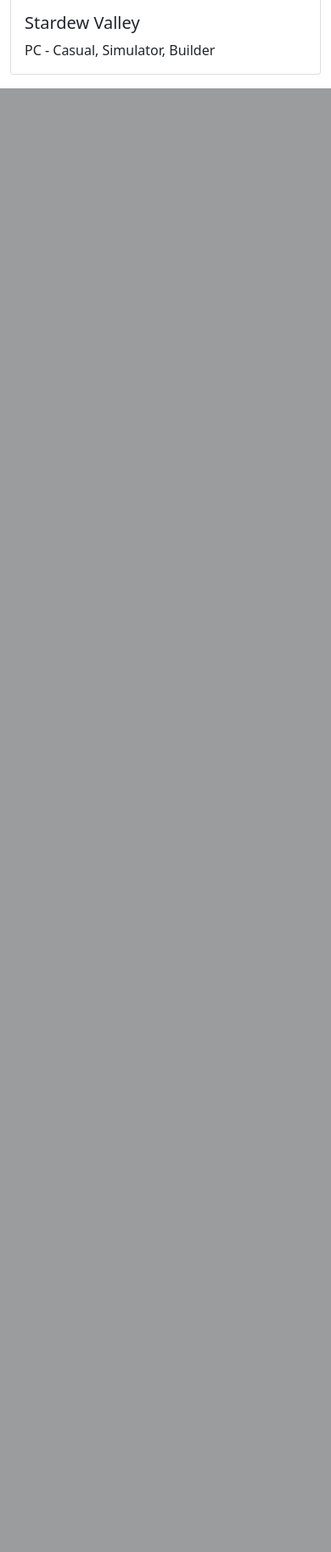
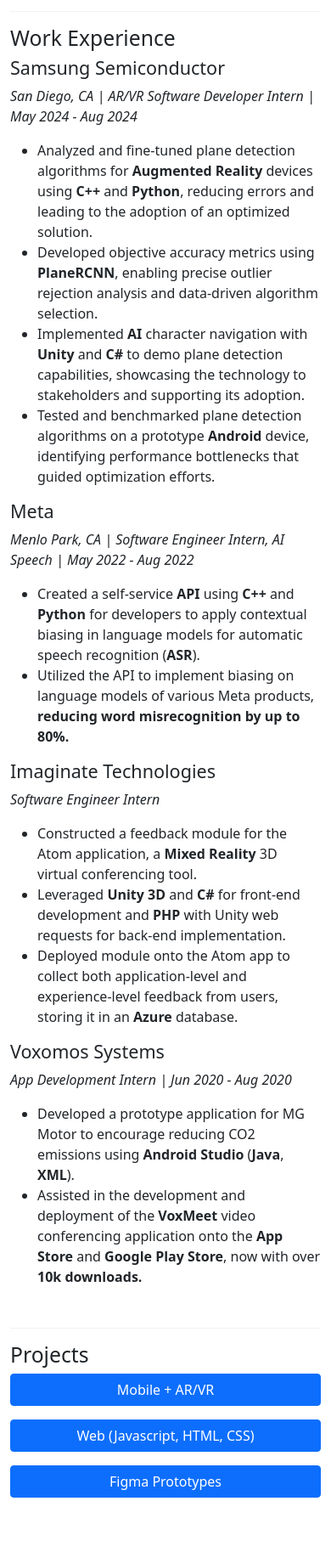
Before and after one commit to supersid2001/sidsnewportfolio, a Flask app: page / in a window 390 px wide. Shown: the part 818-2645 px from the top of the page at 85% size. Before the commit the page ends 922 px from the top, so only its background shows below. Run offline with Flask 3, Linux system fonts and the light colour scheme.

Commit message:
Added portfolio data

```diff
--- a/server.py
+++ b/server.py
@@ -1,165 +1,109 @@
-from flask import Flask, render_template, request, redirect, url_for, jsonify
-import json
+from flask import Flask, render_template, request, jsonify, redirect, url_for
 
 app = Flask(__name__)
 
-# Game data
-data = {
+# Sample data for Mobile + AR/VR projects
+mobile_ar_vr_projects = {
     "1": {
         "id": "1",
-        "Name": "Blade and Sorcery",
-	    "Platform": "VR",
-        "image": "https://cdn.akamai.steamstatic.com/steam/apps/629730/header.jpg?t=1701774481",
-	    "Genres": ["Action", "Fantasy"],
-	    "Release_Date": 2018,
-        "Summary": "Blade and Sorcery is a VR medieval fantasy game known for its realistic physics-based combat system. Players can engage in close combat, archery, and magic to fight enemies in a sandbox environment. The game emphasizes player skill and physical movement, offering a variety of weapons and magical abilities to experiment with in immersive, detailed settings.",
-	    "IGN_Score": 8.6,
-	    "Steam_Score": 10,
-	    "Purchase_Link": "https://store.steampowered.com/app/629730/Blade_and_Sorcery/",
-	    "Similar_Game_ids": [2]
-
+        "Name": "Quest2Learn",
+        "Platform": "Mobile, AR",
+        "image": "Q2L.JPG",
+        "Summary": "A collaborative AR educational app developed with JHU students to enhance STEM learning through interactive lab science modules, winning the 2021 DELTA Award.",
+        "Technologies": ["Unity", "C#", "Vuforia"],
+        "Link": "https://www.youtube.com/watch?v=X1B1jnD45sY"
     },
     "2": {
         "id": "2",
-        "Name": "Batman: Arkham Knight",
-	    "Platform": "PC",
-        "image": "https://cdn.akamai.steamstatic.com/steam/apps/208650/header.jpg?t=1702934528",
-	    "Genres": ["Action", "Superhero"],
-	    "Release_Date": 2015,
-        "Summary": "Batman™: Arkham Knight brings the award-winning Arkham trilogy from Rocksteady Studios to its epic conclusion. Developed exclusively for New-Gen platforms, Batman: Arkham Knight introduces Rocksteady's uniquely designed version of the Batmobile. The highly anticipated addition of this legendary vehicle, combined with the acclaimed gameplay of the Arkham series, offers gamers the ultimate and complete Batman experience as they tear through the streets and soar across the skyline of the entirety of Gotham City. In this explosive finale, Batman faces the ultimate threat against the city that he is sworn to protect, as Scarecrow returns to unite the super criminals of Gotham and destroy the Batman forever.",
-	    "IGN_Score": 9.0,
-	    "Steam_Score": 9.5,
-	    "Purchase_Link": "https://store.steampowered.com/app/208650/Batman_Arkham_Knight/",
-	    "Similar_Game_ids": [1]
+        "Name": "VirtuaLP",
+        "Platform": "VR",
+        "image": "VirtuaLP.png",
+        "Summary": "A VR training system for pediatric lumbar puncture, offering realistic simulations and real-time feedback to improve medical training and procedural accuracy.",
+        "Technologies": ["Unity", "C#", "Meta Quest"],
+        "Link": "https://youtu.be/UOHfeDaq1sc"
+    }
+}
+
+# Sample data for Web projects
+web_projects = {
+    "1": {
+        "id": "1",
+        "Name": "Wonderful Workouts",
+        "Platform": "Web",
+        "image": "Wonderful_Workouts.png",
+        "Summary": "A small webpage where users get to build their own workout routine and learn new exercises! Built as a final team project UI Design @ Columbia University.",
+        "Technologies": ["HTML", "CSS", "JavaScript"],
+        "Repo": "https://github.com/supersid2001/Group-2-UI-Design",
+        "Link": "https://youtu.be/O4Ypz9iSheA"
+    },
+    "2": {
+        "id": "2",
+        "Name": "Video Game Ratings Site",
+        "Platform": "Web",
+        "image": "Movie_App.png",
+        "Summary": "A simple webpage where users can browse and add new video games. Built as my midterm project UI Design @ Columbia University.",
+        "Technologies": ["HTML", "CSS", "JavaScript"],
+        "Repo": "https://github.com/supersid2001/Games-Repo",
+        "Link": "https://youtu.be/YCXrkhMa2QA"
     },
     "3": {
-        "id": "3",
-        "Name": "Stardew Valley",
-	    "Platform": "PC",
-        "image": "https://cdn.akamai.steamstatic.com/steam/apps/413150/header.jpg?t=1666917466",
-	    "Genres": ["Casual", "Simulator", "Builder"],
-	    "Release_Date": 2016,
-        "Summary": "You've inherited your grandfather's old farm plot in Stardew Valley. Armed with hand-me-down tools and a few coins, you set out to begin your new life. Can you learn to live off the land and turn these overgrown fields into a thriving home? It won't be easy. Ever since Joja Corporation came to town, the old ways of life have all but disappeared. The community center, once the town's most vibrant hub of activity, now lies in shambles. But the valley seems full of opportunity. With a little dedication, you might just be the one to restore Stardew Valley to greatness!",
-	    "IGN_Score": 9.5,
-	    "Steam_Score": 9.7,
-	    "Purchase_Link": "https://store.steampowered.com/app/413150/Stardew_Valley/",
-	    "Similar_Game_ids": [4]
+        "id": "2",
+        "Name": "Notest",
+        "Platform": "Web",
+        "image": "Notest.png",
+        "Summary": "Notests is a collaborative project with two other JHU students, enhancing e-learning through structured study plans, community sharing, and AI-driven question generation for seamless self-testing.",
+        "Technologies": ["React.js", "Next.js", "MongoDB"],
+        "Repo": "https://github.com/robertzhidealx/notest",
+        "Link": "https://youtu.be/VEOxllDq3tE"
+    }
+}
+
+# Sample data for Figma prototypes
+figma_projects = {
+    "1": {
+        "id": "1",
+        "Name": "Task management application",
+        "Platform": "Figma",
+        "image": "Task_Figma.png",
+        "Summary": "A task management figma project along with a video prototype with personas . Made for the Human-Computer Interaction class @ JHU. ",
+        "Technologies": ["HTML", "CSS", "JavaScript"],
+        "Link": "https://www.youtube.com/watch?v=5DMYFZ9N028",
+        "Repo": "https://www.figma.com/design/JBmOtQ0PwSdk8q7U78l3ZV/HCI-Project-1%3A-Group-3?node-id=0-1&t=inpDTKRi9rkxbG6P-1"
     },
-    "4": {
-        "id": "4",
-        "Name": "House Flipper",
-	    "Platform": "PC",
-        "image": "https://cdn.akamai.steamstatic.com/steam/apps/613100/header.jpg?t=1708006378",
-	    "Genres": ["Casual", "Builder"],
-	    "Release_Date": 2017,
-        "Summary": "House Flipper is a unique chance to become a one-man renovation crew. Buy, repair and remodel devastated houses. Give them a second life and sell them at a profit!",
-	    "IGN_Score": 8.5,
-	    "Steam_Score": 9.6,
-	    "Purchase_Link": "https://store.steampowered.com/app/613100/House_Flipper/",
-	    "Similar_Game_ids": [3]
-    },
-    "5": {
-        "id": "5",
-        "Name": "Batman: Arkham City",
-	    "Platform": "PC",
-        "image": "https://cdn.akamai.steamstatic.com/steam/apps/200260/header.jpg?t=1702934622",
-	    "Genres": ["Action", "Superhero"],
-	    "Release_Date": 2012,
-        "Summary": "Batman: Arkham City builds upon the intense, atmospheric foundation of Batman: Arkham Asylum, sending players flying through the expansive Arkham City - five times larger than the game world in Batman: Arkham Asylum - the new maximum security home for all of Gotham City's thugs, gangsters and insane criminal masterminds. Featuring an incredible Rogues Gallery of Gotham City's most dangerous criminals including Catwoman, The Joker, The Riddler, Two-Face, Harley Quinn, The Penguin, Mr. Freeze and many others, the game allows players to genuinely experience what it feels like to be The Dark Knight delivering justice on the streets of Gotham City.",
-	    "IGN_Score": 9.5,
-	    "Steam_Score": 9.5,
-	    "Purchase_Link": "https://store.steampowered.com/app/200260/Batman_Arkham_City__Game_of_the_Year_Edition/",
-	    "Similar_Game_ids": [2, 1]
+    "2": {
+        "id": "2",
+        "Name": "Quest2Learn mobile app prototype",
+        "Platform": "Web",
+        "image": "Q2L_Figma.png",
+        "Summary": "Initial Figma prototype showcasing UI for the Quest2Learn educational mobile application.",
+        "Technologies": ["HTML", "CSS", "JavaScript"],
+        "Repo": "https://www.figma.com/design/DZlLZPgvzEGFJkk3krRdnz/Quest2Learn-Working-Mockups-(Copy)?node-id=0-1&t=VYyvF0IJJOFlmXt1-1"
     }
 }
 
 @app.route('/')
 def home():
-    # Pass first 3 items to "Popular items"
-    popular_items = [data[item] for item in data][:3]
-    return render_template('home.html', items=popular_items)
+    return render_template('home.html')
 
-from flask import Flask, request, render_template, jsonify, redirect, url_for
+@app.route('/projects/mobile-ar-vr')
+def mobile_ar_vr():
+    return render_template('projects.html', projects=mobile_ar_vr_projects, title="Mobile + AR/VR Projects")
 
-@app.route('/add', methods=['GET', 'POST'])
-def add_item():
-    if request.method == 'POST':
-        new_id = str(len(data) + 1)
+@app.route('/projects/web')
+def web_projects_view():
+    return render_template('projects.html', projects=web_projects, title="Web Projects")
 
-        # Process form data and validation here as needed
-        item = {
-            'id': new_id,
-            'Name': request.form.get('Name'),
-            'Platform': request.form.get('Platform'),
-            'Genres': request.form.get('Genres').split(', '),  # Split genres by comma
-            'Release_Date': int(request.form.get('Release_Date')),
-            'Summary': request.form.get('Summary'),
-            'IGN_Score': float(request.form.get('IGN_Score')),
-            'Steam_Score': float(request.form.get('Steam_Score')),
-            'Purchase_Link': request.form.get('Purchase_Link'),
-            "image": request.form.get('Image_Link'),
-        }
-
-        data[new_id] = item
-
-        # Return a JSON response indicating success and the new item's ID
-        return jsonify({'success': True, 'newItemId': new_id})
-
-    return render_template('add_item.html')
-
-@app.route('/edit/<id>', methods=['GET', 'POST'])
-def edit_item(id):
-    game = data.get(id)
-    if not game:
-        return "Game not found", 404
-
-    if request.method == 'POST':
-        # Processing the form data submitted via POST request
-        genres_str = request.form.get('Genres', '')
-        genres_list = [genre.strip() for genre in genres_str.split(',')] if genres_str else []
-
-        # Construct updated information dictionary
-        updated_info = {
-            'Name': request.form.get('Name', game['Name']),
-            'Platform': request.form.get('Platform', game['Platform']),
-            'Genres': genres_list,
-            'Release_Date': int(request.form.get('Release_Date', game['Release_Date'])),
-            'Summary': request.form.get('Summary', game['Summary']),
-            'IGN_Score': float(request.form.get('IGN_Score', game['IGN_Score'])),
-            'Steam_Score': float(request.form.get('Steam_Score', game['Steam_Score'])),
-            'Purchase_Link': request.form.get('Purchase_Link', game['Purchase_Link']),
-            "image": request.form.get('Image_Link'),
-        }
-
-        # Update the game information in your data structure
-        data[id].update(updated_info)
-
-        return jsonify({'success': True, 'message': 'Item updated successfully'})
-
-    # If it is a GET request, render the form with existing game data
-    return render_template('edit_item.html', game=game)
-
-@app.route('/search', methods=['GET'])
-def search():
-    query = request.args.get('q', '').strip()
-    if not query:
-        return redirect(url_for('home'))
-
-    # Perform a case-insensitive substring search across multiple fields
-    results = {key: value for key, value in data.items() if query.lower() in value['Name'].lower() or
-               any(query.lower() in genre.lower() for genre in value['Genres']) or
-               query.lower() in value['Platform'].lower()}
-
-    feedback_msg = f"{len(results)} results found for \"{query}\"." if results else "No matches found."
-
-    return render_template('search.html', query=query, results=results, feedback_msg=feedback_msg)
+@app.route('/projects/figma')
+def figma_projects_view():
+    return render_template('projects.html', projects=figma_projects, title="Figma Prototypes")
 
 @app.route('/view/<id>')
 def view(id):
-    item = data.get(id)
+    # Combine all project data into a single dictionary
+    combined_data = {**mobile_ar_vr_projects, **web_projects}
+    item = combined_data.get(id)
     if item:
         return render_template('view.html', item=item)
-    # Error if item not there
     else:
         return 'Item not found', 404
 
--- a/templates/home.html
+++ b/templates/home.html
@@ -1,28 +1,92 @@
 <head>
     <meta name="viewport" content="width=device-width, initial-scale=1.0">
-    <title>Home Page</title>
+    <title>Portfolio - Home</title>
     <link href="https://cdn.jsdelivr.net/npm/bootstrap@5.0.2/dist/css/bootstrap.min.css" rel="stylesheet" crossorigin="anonymous">
     <link rel="stylesheet" href="{{ url_for('static', filename='css/home_style.css') }}">
 </head>
 <body>
     {% include 'navbar.html' %}
 
-    <div class="container">
-        <h2>Popular Games</h2>
-        <div class="row">
-            {% for item in items %}
+    <div class="container mt-5">
+        <!-- About Me Section -->
+        <div class="row mb-5">
+            <div class="col-md-2">
+                <img src="{{ url_for('static', filename='images/profile.jpg') }}" class="img-fluid rounded img-thumbnail" alt="Profile Picture" style="width: 190px; height: auto;">
+            </div>
+            <div class="col-md-8">
+                <h2>About Me</h2>
+                <p>Hello! I'm Siddharth Ananth, someone who is passionate about developing cutting-edge technologies for real-world applications. My experience in software development through internships at Samsung Semiconductor and Meta has honed my skills in C++ and Python, refining my ability to design, code, and debug complex systems with a focus on quality and reliability. I also led the Quest2Learn project, a mobile app that improves lab science education through AR, earning the 2021 DELTA award and a $50,000 grant. In addition to backend development, I have experience with UI/UX design using JavaScript, HTML, CSS, and Figma, allowing me to create intuitive and engaging user interfaces. Currently pursuing an MS in Computer Science at Columbia University, specializing in Vision, Graphics, Interaction, and Robotics, with a focus on software development for diverse applications.</p>
+            </div>
+        </div>
+
+        <!-- Divider -->
+        <hr style="border-top: 1px solid #ccc;">
+
+        <!-- Work Experience Section -->
+        <div class="mb-5">
+            <h2>Work Experience</h2>
+
+            <!-- Samsung Semiconductor Experience -->
+            <div class="mb-3">
+                <h4>Samsung Semiconductor</h4>
+                <p><em>San Diego, CA | AR/VR Software Developer Intern | May 2024 - Aug 2024</em></p>
+                <ul>
+                    <li>Analyzed and fine-tuned plane detection algorithms for <b>Augmented Reality</b> devices using <b>C++</b> and <b>Python</b>, reducing errors and leading to the adoption of an optimized solution.</li>
+                    <li>Developed objective accuracy metrics using <b>PlaneRCNN</b>, enabling precise outlier rejection analysis and data-driven algorithm selection.</li>
+                    <li>Implemented <b>AI</b> character navigation with <b>Unity</b> and <b>C#</b> to demo plane detection capabilities, showcasing the technology to stakeholders and supporting its adoption.</li>
+                    <li>Tested and benchmarked plane detection algorithms on a prototype <b>Android</b> device, identifying performance bottlenecks that guided optimization efforts.</li>
+                </ul>
+            </div>
+
+            <!-- Meta Experience -->
+            <div class="mb-3">
+                <h4>Meta</h4>
+                <p><em>Menlo Park, CA | Software Engineer Intern, AI Speech | May 2022 - Aug 2022</em></p>
+                <ul>
+                    <li>Created a self-service <b>API</b> using <b>C++</b> and <b>Python</b> for developers to apply contextual biasing in language models for automatic speech recognition (<b>ASR</b>).</li>
+                    <li>Utilized the API to implement biasing on language models of various Meta products, <b>reducing word misrecognition by up to 80%.</b></li>
+                </ul>
+            </div>
+
+            <!-- Imaginate Technologies Experience -->
+            <div class="mb-3">
+                <h4>Imaginate Technologies</h4>
+                <p><em>Software Engineer Intern</em></p>
+                <ul>
+                    <li>Constructed a feedback module for the Atom application, a <b>Mixed Reality</b> 3D virtual conferencing tool.</li>
+                    <li>Leveraged <b>Unity 3D</b> and <b>C#</b> for front-end development and <b>PHP</b> with Unity web requests for back-end implementation.</li>
+                    <li>Deployed module onto the Atom app to collect both application-level and experience-level feedback from users, storing it in an <b>Azure</b> database.</li>
+                </ul>
+            </div>
+
+            <!-- Voxomos Systems Experience -->
+            <div class="mb-3">
+                <h4>Voxomos Systems</h4>
+                <p><em>App Development Intern | Jun 2020 - Aug 2020</em></p>
+                <ul>
+                    <li>Developed a prototype application for MG Motor to encourage reducing CO2 emissions using <b>Android Studio</b> (<b>Java</b>, <b>XML</b>).</li>
+                    <li>Assisted in the development and deployment of the <b>VoxMeet</b> video conferencing application onto the <b>App Store</b> and <b>Google Play Store</b>, now with over <b>10k downloads.</b></li>
+                </ul>
+            </div>
+        </div>
+
+        <!-- Divider -->
+        <hr style="border-top: 1px solid #ccc;">
+
+        <!-- Projects Section -->
+        <div class="mb-5">
+            <h2>Projects</h2>
+            <div class="row">
                 <div class="col-md-4 mb-3">
-                    <a href="/view/{{ item.id }}" class="card-link">
-                        <div class="card">
-                            <img src="{{ item.image }}" class="card-img-top" alt="{{ item.Name }}">
-                            <div class="card-body">
-                                <h5 class="card-title">{{ item.Name }}</h5>
-                                <p class="card-text">{{ item.Platform }} - {{ item.Genres | join(', ') }}</p>
-                            </div>
-                        </div>
-                    </a>
+                    <a href="/projects/mobile-ar-vr" class="btn btn-primary w-100">Mobile + AR/VR</a>
                 </div>
-            {% endfor %}
+                <div class="col-md-4 mb-3">
+                    <a href="/projects/web" class="btn btn-primary w-100">Web (Javascript, HTML, CSS)</a>
+                </div>
+                <div class="col-md-4 mb-3">
+                    <a href="/projects/figma" class="btn btn-primary w-100">Figma Prototypes</a>
+                </div>
+            </div>
         </div>
     </div>
 </body>
--- a/templates/navbar.html
+++ b/templates/navbar.html
@@ -1,19 +1,21 @@
 <nav class="navbar navbar-expand-lg navbar-light bg-light">
     <div class="container-fluid">
-        <a class="navbar-brand" href="/"><strong>The Games Repo</strong></a>
+        <a class="navbar-brand" href="/"><strong>Sid's Portfolio</strong></a>
         <button class="navbar-toggler" type="button" data-bs-toggle="collapse" data-bs-target="#navbarNav" aria-controls="navbarNav" aria-expanded="false" aria-label="Toggle navigation">
             <span class="navbar-toggler-icon"></span>
         </button>
         <div class="collapse navbar-collapse" id="navbarNav">
             <ul class="navbar-nav me-auto mb-2 mb-lg-0">
                 <li class="nav-item">
-                    <a class="nav-link" href="/add">Add New Game</a>
+                    <a class="nav-link" href="/projects/mobile-ar-vr">Mobile + AR/VR Projects</a>
+                </li>
+                <li class="nav-item">
+                    <a class="nav-link" href="/projects/web">Web Projects</a>
+                </li>
+                <li class="nav-item">
+                    <a class="nav-link" href="/projects/figma">Figma Prototypes</a>
                 </li>
             </ul>
-            <form class="d-flex" action="/search" method="get">
-                <input class="form-control me-2" type="search" placeholder="Search" aria-label="Search" name="q">
-                <button class="btn btn-outline-success" type="submit">Search</button>
-            </form>
         </div>
     </div>
 </nav>
```
Also changed, not shown: templates/projects.html (added, +43 -0 lines), static/images/Movie_App.png (added), static/images/Notest.png (added), static/images/Q2L.JPG (added), static/images/Q2L_Figma.png (added), static/images/Task_Figma.png (added), static/images/VirtuaLP.png (added), static/images/Wonderful_Workouts.png (added), 2 other files.
